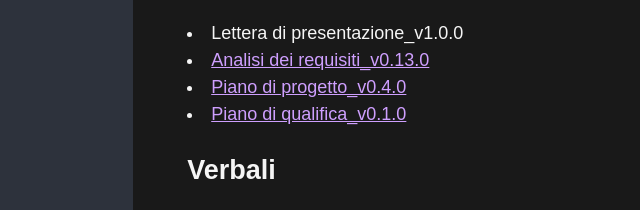
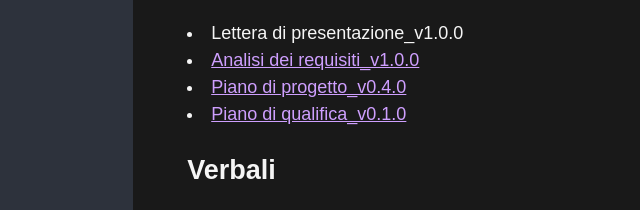
Before and after one commit to Project-SWEnergy/Project-SWEnergy.github.io, a plain HTML site: page index.html in a window 1280 px wide. Shown: the part 327-537 px from the top of the page, 30-670 px from the left. Drawn offline with Linux system fonts and the light colour scheme.

Commit message:
correzione errori

```diff
--- a/index.html
+++ b/index.html
@@ -30,7 +30,7 @@
 			<h1>RTB</h1>
 			<h2>Documenti Esterni</h2>
             <li>Lettera di presentazione_v1.0.0</li>
-			<li><a class='link' href="RTB/Analisi dei requisiti.pdf">Analisi dei requisiti_v0.13.0</a></li>
+			<li><a class='link' href="RTB/Analisi dei requisiti.pdf">Analisi dei requisiti_v1.0.0</a></li>
 			<li><a class='link' href="RTB/Piano di progetto.pdf">Piano di progetto_v0.4.0</a></li>
 			<li><a class='link' href="RTB/Piano di qualifica.pdf">Piano di qualifica_v0.1.0</a></li>
 				<h2>Verbali</h2>
```
Also changed, not shown: 1 other file.
